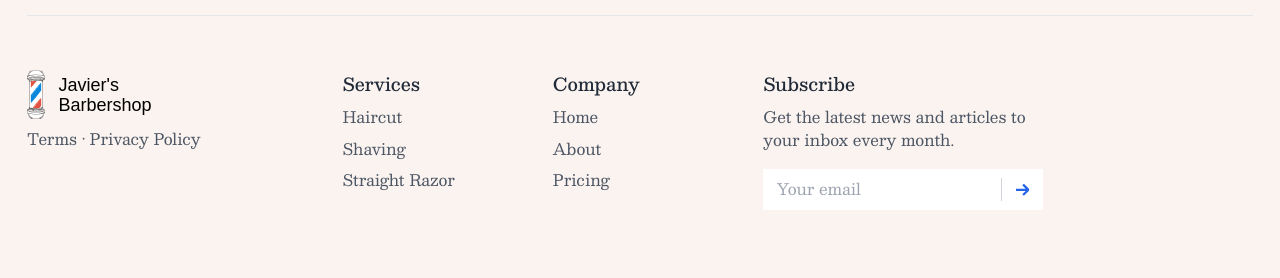
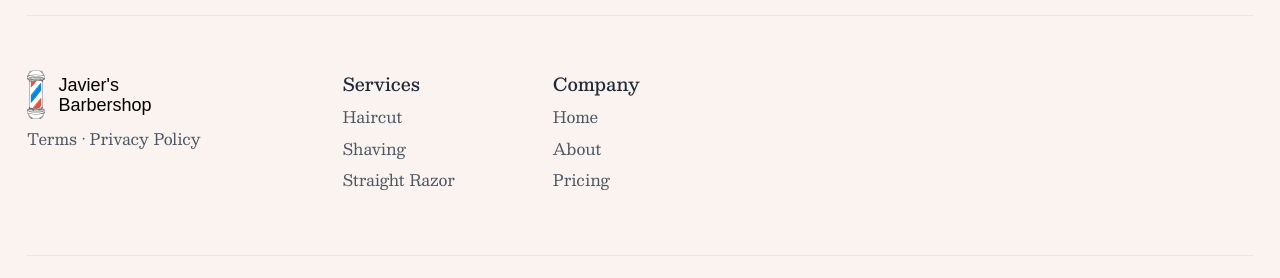
Before and after one commit to zackmorgs/javier, a Next.js app: page /about in a window 1280 px wide. Shown: the part 1471-1749 px from the top of the page. Built offline with nearby package versions, Linux system fonts and the light colour scheme; a web font is replaced by a local one.

Commit message:
updated fb link to target=_black, removed newsltr

```diff
--- a/components/ui/footer.tsx
+++ b/components/ui/footer.tsx
@@ -93,28 +93,6 @@ export default function Footer() {
             </ul>
           </div> */}
           {/* 5th block */}
-          <div className="footer-section sm:col-span-6 md:col-span-3 lg:col-span-3">
-            <h6 className="text-gray-800 font-medium mb-2">Subscribe</h6>
-            <p className="text-sm text-gray-600 mb-4">Get the latest news and articles to your inbox every month.</p>
-            <form>
-              <div className="flex flex-wrap mb-4">
-                <div className="w-full">
-                  <label className="block text-sm sr-only" htmlFor="newsletter">Email</label>
-                  <div className="relative flex items-center max-w-xs">
-                    <input id="newsletter" type="email" className="form-input w-full text-gray-800 px-3 py-2 pr-12 text-sm" placeholder="Your email" required />
-                    <button type="submit" className="absolute inset-0 left-auto" aria-label="Subscribe">
-                      <span className="absolute inset-0 right-auto w-px -ml-px my-2 bg-gray-300" aria-hidden="true"></span>
-                      <svg className="w-3 h-3 fill-current text-blue-600 mx-3 shrink-0" viewBox="0 0 12 12" xmlns="http://www.w3.org/2000/svg">
-                        <path d="M11.707 5.293L7 .586 5.586 2l3 3H0v2h8.586l-3 3L7 11.414l4.707-4.707a1 1 0 000-1.414z" fillRule="nonzero" />
-                      </svg>
-                    </button>
-                  </div>
-                  {/* Success message */}
-                  {/* <p className="mt-2 text-green-600 text-sm">Thanks for subscribing!</p> */}
-                </div>
-              </div>
-            </form>
-          </div>
 
         </div>
 
@@ -141,7 +119,7 @@ export default function Footer() {
               </Link>
             </li> */}
             <li className="ml-4">
-              <Link href="https://www.facebook.com/p/Javiers-Barbershop-100066316638906/" className="flex justify-center items-center text-gray-600 hover:text-gray-900 bg-white hover:bg-white-100 rounded-full shadow transition duration-150 ease-in-out" aria-label="Facebook">
+              <Link href="https://www.facebook.com/p/Javiers-Barbershop-100066316638906/" target="_blank" className="flex justify-center items-center text-gray-600 hover:text-gray-900 bg-white hover:bg-white-100 rounded-full shadow transition duration-150 ease-in-out" aria-label="Facebook">
                 <svg className="w-8 h-8 fill-current" viewBox="0 0 32 32" xmlns="http://www.w3.org/2000/svg">
                   <path d="M14.023 24L14 17h-3v-3h3v-2c0-2.7 1.672-4 4.08-4 1.153 0 2.144.086 2.433.124v2.821h-1.67c-1.31 0-1.563.623-1.563 1.536V14H21l-1 3h-2.72v7h-3.257z" />
                 </svg>
```
